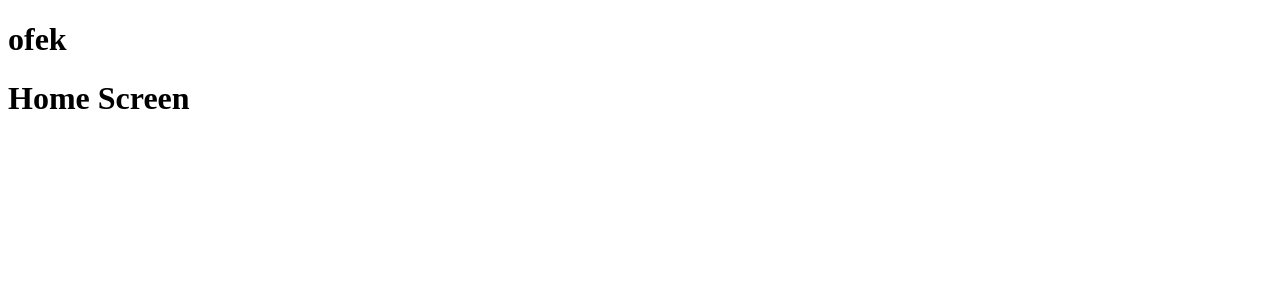
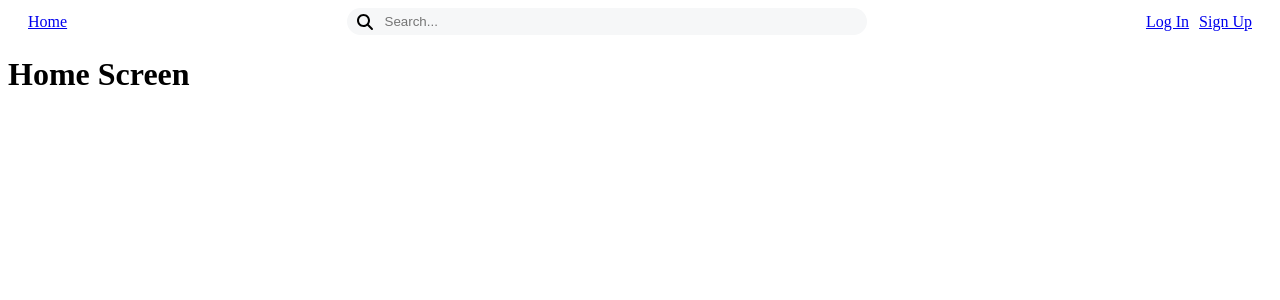
Before and after one commit to timekeeper29/Frontend-TypeScript, a React (Create React App) app: page / in a window 1280 px wide. Shown: the top 300 px of the page. Built offline with nearby package versions, Linux system fonts and the light colour scheme.

Commit message:
initial implementation of navbar

```diff
--- a/package.json
+++ b/package.json
@@ -6,6 +6,9 @@
     "@babel/plugin-proposal-private-property-in-object": "^7.21.11",
     "@emotion/react": "^11.11.1",
     "@emotion/styled": "^11.11.0",
+    "@fortawesome/fontawesome-svg-core": "^6.5.1",
+    "@fortawesome/free-solid-svg-icons": "^6.5.1",
+    "@fortawesome/react-fontawesome": "^0.2.0",
     "@mui/material": "^5.14.20",
     "@testing-library/jest-dom": "^5.17.0",
     "@testing-library/react": "^13.4.0",
@@ -18,7 +21,7 @@
     "formik": "^2.4.5",
     "react": "^18.2.0",
     "react-dom": "^18.2.0",
-    "react-router-dom": "^6.20.1",
+    "react-router-dom": "^6.21.1",
     "react-scripts": "5.0.1",
     "typescript": "^4.9.5",
     "web-vitals": "^2.1.4",
--- a/src/App.tsx
+++ b/src/App.tsx
@@ -3,13 +3,13 @@ import { Route, Routes } from "react-router-dom"
 import Home from './pages/home/home';
 import Login from './pages/login/login';
 import Signup from './pages/signup/signup';
+import Navbar from './pages/navbar/navbar';
 
 
 function App() {
   return (
-
     <>
-      <h1>ofek</h1>
+			<Navbar />
       <Routes>
         <Route path='/' element={<Home />} />
         <Route path='/login' element={<Login />} />
--- a/src/pages/navbar/index.module.css
+++ b/src/pages/navbar/index.module.css
@@ -0,0 +1,65 @@
+.navbar {
+  display: flex;
+  justify-content: space-between;
+  align-items: center;
+  background-color: white;
+  padding: 0 20px;
+  position: relative;
+}
+
+.searchBar {
+  flex-grow: 1;
+  margin: 0 20px;
+  display: flex;
+  align-items: center;
+  background-color: #F6F7F8;
+  border-radius: 15px;
+  padding: 5px 10px;
+  max-width: 500px;
+}
+
+.searchInput {
+  border: none;
+  outline: none;
+  background: transparent;
+  margin-left: 10px;
+  width: 100%;
+}
+
+.navItems {
+  display: flex;
+  gap: 10px;
+}
+
+.menu {
+  display: none;
+}
+
+.dropdownMenu {
+  position: absolute;
+  top: 100%;
+  right: 0;
+  background-color: white;
+  border: 1px solid #ccc;
+  padding: 10px;
+  display: none;
+  flex-direction: column; /* New line to make items stack vertically */
+}
+
+@media screen and (max-width: 768px) {
+  .menu {
+    display: block;
+  }
+
+  .navItems {
+    display: none; /* Hide the original login/signup buttons on small screens */
+  }
+
+  .dropdownMenu {
+    display: flex;
+  }
+
+  .searchBar {
+    display: flex;
+  }
+}
--- a/src/pages/navbar/navbar.tsx
+++ b/src/pages/navbar/navbar.tsx
@@ -1,12 +1,72 @@
-import React, { useState } from 'react';
-import styles from "./index.module.css"
+import React, { useState, useEffect, useRef } from 'react';
+import { Link } from 'react-router-dom';
+import styles from './index.module.css';
+import { FontAwesomeIcon } from '@fortawesome/react-fontawesome';
+import { faMagnifyingGlass, faBars } from '@fortawesome/free-solid-svg-icons';
 
-function Navbar() {
-    return (
-        <>
-            <h1>Navbar</h1>
-        </>
-    );
-}
+const Navbar: React.FC = () => {
+  const [isLoggedIn, setIsLoggedIn] = useState(false);
+  const [searchTerm, setSearchTerm] = useState('');
+  const [showDropdown, setShowDropdown] = useState(false);
+  const dropdownRef = useRef<HTMLDivElement>(null);
+
+  const toggleDropdown = () => setShowDropdown(!showDropdown);
+
+  useEffect(() => {
+    const handleClickOutside = (event: MouseEvent) => {
+      if (dropdownRef.current && !dropdownRef.current.contains(event.target as Node)) {
+        setShowDropdown(false);
+      }
+    };
+
+    document.addEventListener('mousedown', handleClickOutside);
+    return () => {
+      document.removeEventListener('mousedown', handleClickOutside);
+    };
+  }, []);
+
+  const handleMenuClick = () => {
+    setShowDropdown(false);
+  };
+
+  const renderMenuLinks = () => (
+    isLoggedIn ? (
+      <>
+        <Link to="/profile" onClick={handleMenuClick}>Profile</Link>
+        <button onClick={() => { setIsLoggedIn(false); handleMenuClick(); }}>Logout</button>
+      </>
+    ) : (
+      <>
+        <Link to="/login" onClick={handleMenuClick}>Log In</Link>
+        <Link to="/signup" onClick={handleMenuClick}>Sign Up</Link>
+      </>
+    )
+  );
+
+  return (
+    <nav className={styles.navbar}>
+      <Link to="/">Home</Link>
+      <div className={styles.searchBar}>
+        <FontAwesomeIcon icon={faMagnifyingGlass} />
+        <input
+          className={styles.searchInput}
+          type="text"
+          placeholder="Search..."
+          value={searchTerm}
+          onChange={(e) => setSearchTerm(e.target.value)}
+        />
+      </div>
+      <div className={styles.navItems}>
+        {renderMenuLinks()}
+      </div>
+      <FontAwesomeIcon className={styles.menu} icon={faBars} onClick={toggleDropdown} />
+      {showDropdown && (
+        <div className={styles.dropdownMenu} ref={dropdownRef}>
+          {renderMenuLinks()}
+        </div>
+      )}
+    </nav>
+  );
+};
 
 export default Navbar;
```
Also changed, not shown: src/pages/navbar/service.ts (+13 -0 lines), 1 other file (tests, documents, lock files or other folders).
